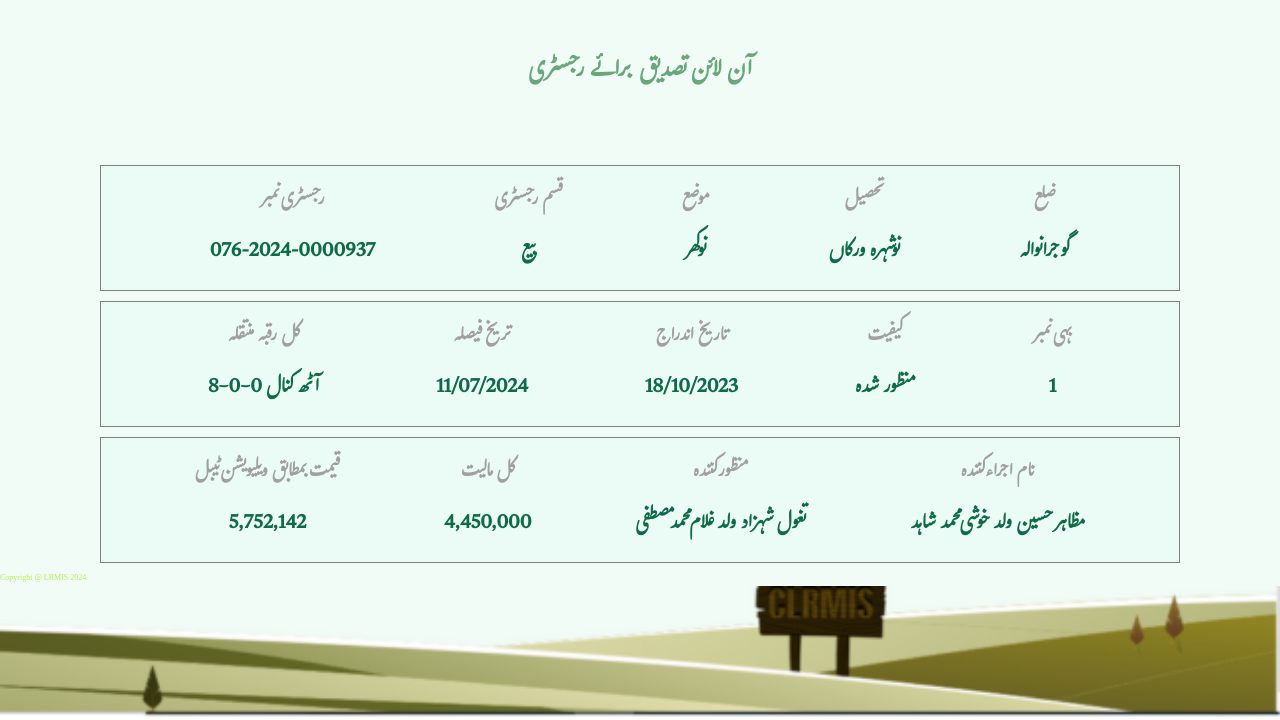
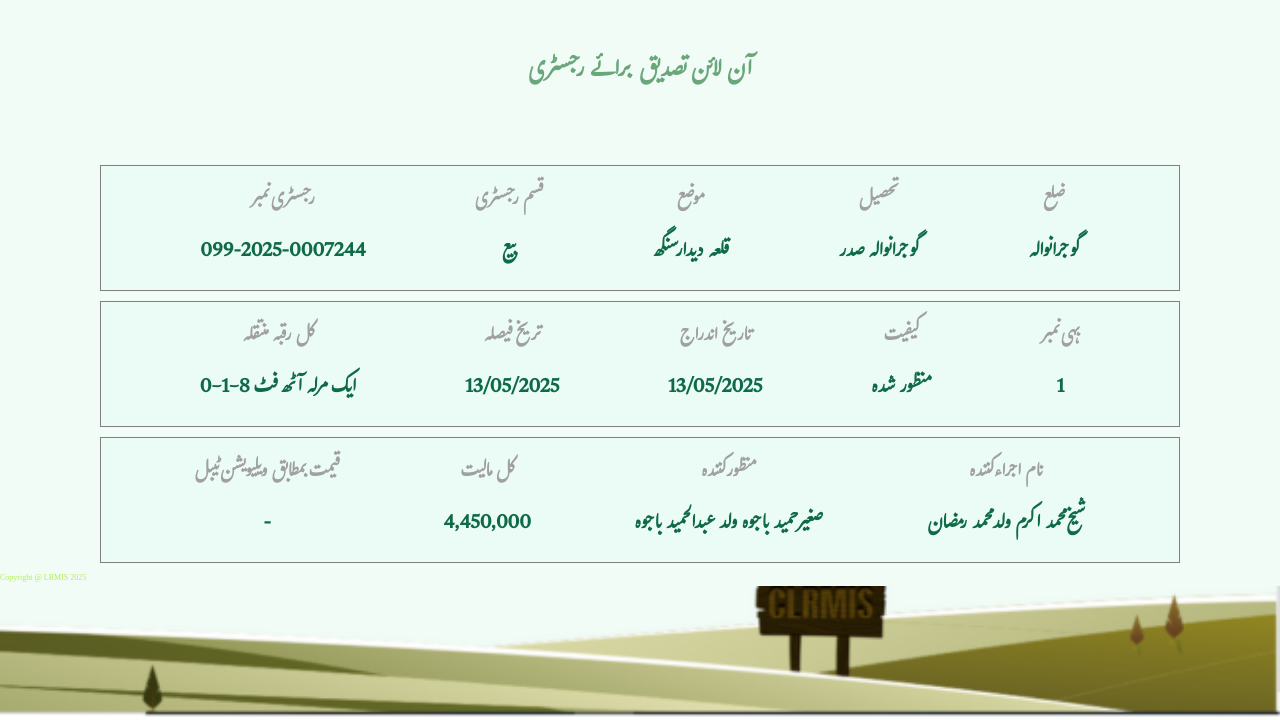
Before and after one commit to punjabzameen/Punjab58, a plain HTML site: page index.html in a window 1280 px wide. Shown: the part 80-800 px from the top of the page. Drawn offline with Linux system fonts and the light colour scheme.

Commit message:
Update index.html

```diff
--- a/index.html
+++ b/index.html
@@ -32,7 +32,7 @@
             <div class="item text1">
                 <h3>رجسٹری نمبر
                 </h3>
-                <p>076-2024-0000937
+                <p>099-2025-0007244
                 </p>
             </div>
             <div class="item text2"><h3>قسم رجسٹری
@@ -42,13 +42,13 @@
             <div class="item text3">
                 <h3>موضع
                 </h3>
-                <p>نوکھر
+                <p>قلعہ دیدار سنگھ
                 </p>
             </div>
             <div class="item text4">
                 <h3>تحصیل
                 </h3>
-                <p>نوشہرہ ورکاں
+                <p>گوجرانوالہ صدر
                 </p>
             </div>
             <div class="item text5">
@@ -63,18 +63,18 @@
             <div class="item text1">
                 <h3>کل رقبہ منتقلہ
                 </h3>
-                <p>8-0-0 آٹھ کنال
+                <p>0-1-8 ایک مرلہ آٹھ فٹ
                 </p>
             </div>
             <div class="item text2"><h3>تریخ فیصلہ
 
             </h3>
-            <p>11/07/2024
+            <p>13/05/2025
             </p></div>
             <div class="item text3">
                 <h3>تاریخ اندراج
                 </h3>
-                <p>18/10/2023
+                <p>13/05/2025
                 </p>
             </div>
             <div class="item text4">
@@ -95,7 +95,7 @@
             <div class="item text1">
                 <h3>قیمت بمطابق ویلیویشن ٹیبل
                 </h3>
-                <p>5,752,142
+                <p>-
                 </p>
             </div>
             <div class="item text2"><h3>کل مالیت
@@ -105,13 +105,13 @@
             <div class="item text3">
                 <h3>منظور کنندہ
                 </h3>
-                <p>تغول شہزاد ولد غلام محمد مصطفی
+                <p>صغیر حمید باجوہ ولد عبدالحمید باجوہ
                 </p>
             </div>
             <div class="item text4">
                 <h3>نام اجراء کنندہ
                 </h3>
-                <p>مظاہر حسین ولد خوشی محمد شاہد
+                <p>شیخ محمد اکرم ولد محمد رمضان
                 </p>
             </div>
 
@@ -120,7 +120,7 @@
     </section>
     <!-- ----------------- Inage section------------------ -->
      <div class="bottom_img">
-        Copyright @ LRMIS 2024
+        Copyright @ LRMIS 2025
 
      </div>
      <!-- <div class="main">
```
